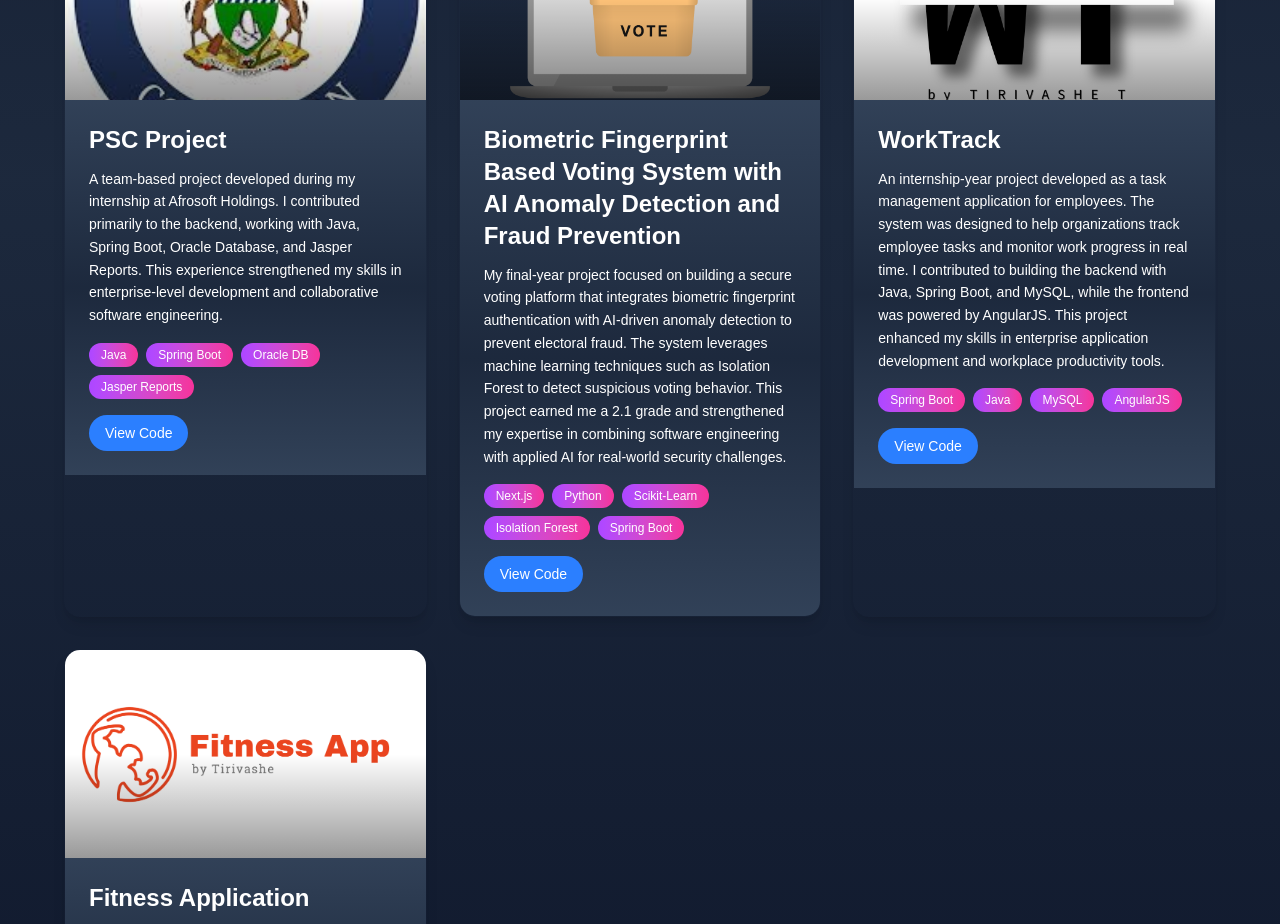
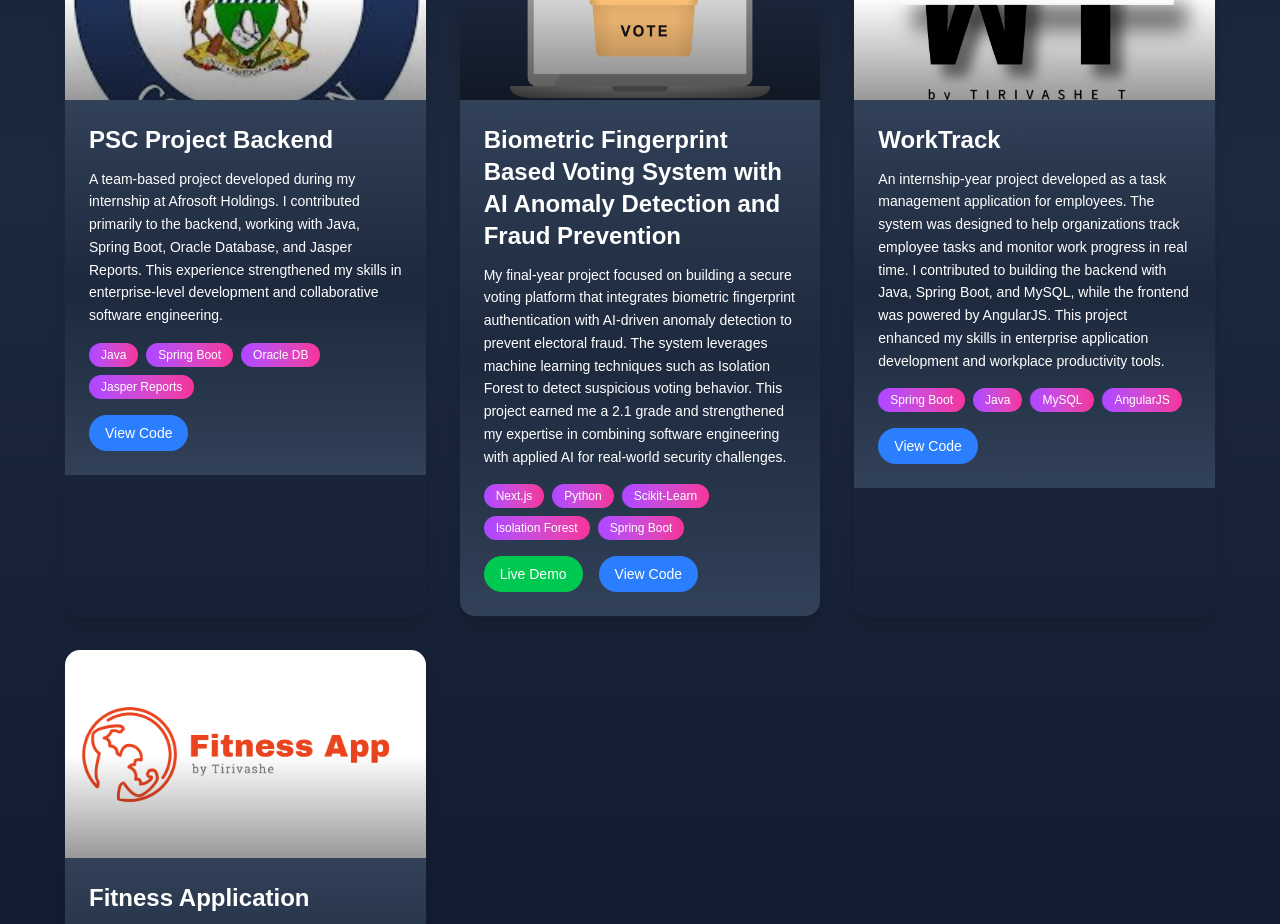
Before and after one commit to tirivashe78/my-portfolio, a Next.js app: page /projects in a window 1280 px wide. Shown: the part 960-1884 px from the top of the page. Built offline with nearby package versions, Linux system fonts and the light colour scheme.

Commit message:
Added Voting system url

```diff
--- a/src/app/projects/page.tsx
+++ b/src/app/projects/page.tsx
@@ -46,7 +46,7 @@ const projects: Project[] = [
 },
 
   {
-    title: "PSC Project",
+    title: "PSC Project Backend",
     description:
       "A team-based project developed during my internship at Afrosoft Holdings. I contributed primarily to the backend, working with Java, Spring Boot, Oracle Database, and Jasper Reports. This experience strengthened my skills in enterprise-level development and collaborative software engineering.",
     tech: ["Java", "Spring Boot", "Oracle DB", "Jasper Reports"],
@@ -59,7 +59,7 @@ const projects: Project[] = [
       "My final-year project focused on building a secure voting platform that integrates biometric fingerprint authentication with AI-driven anomaly detection to prevent electoral fraud. The system leverages machine learning techniques such as Isolation Forest to detect suspicious voting behavior. This project earned me a 2.1 grade and strengthened my expertise in combining software engineering with applied AI for real-world security challenges.",
     tech: ["Next.js", "Python", "Scikit-Learn", "Isolation Forest", "Spring Boot"],
     imageUrl: "/projects/logo2.png",
-    // liveUrl: "https://your-voting-demo.vercel.app",
+    liveUrl: "https://my-biometric-voting-system.vercel.app/auth",
     repoUrl: "https://github.com/tirivashe78/my-biometric-voting-system",
   },
   {
```
